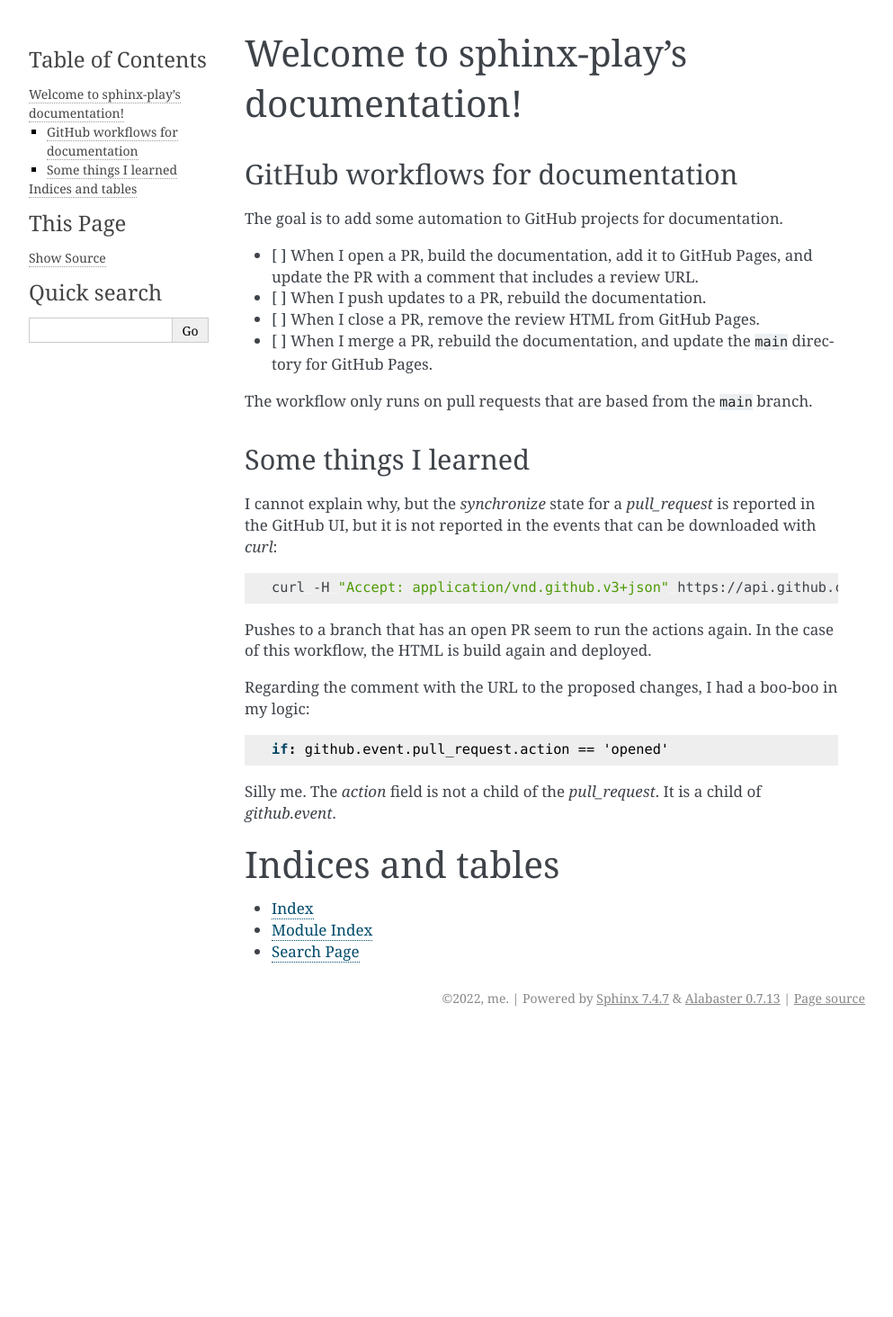
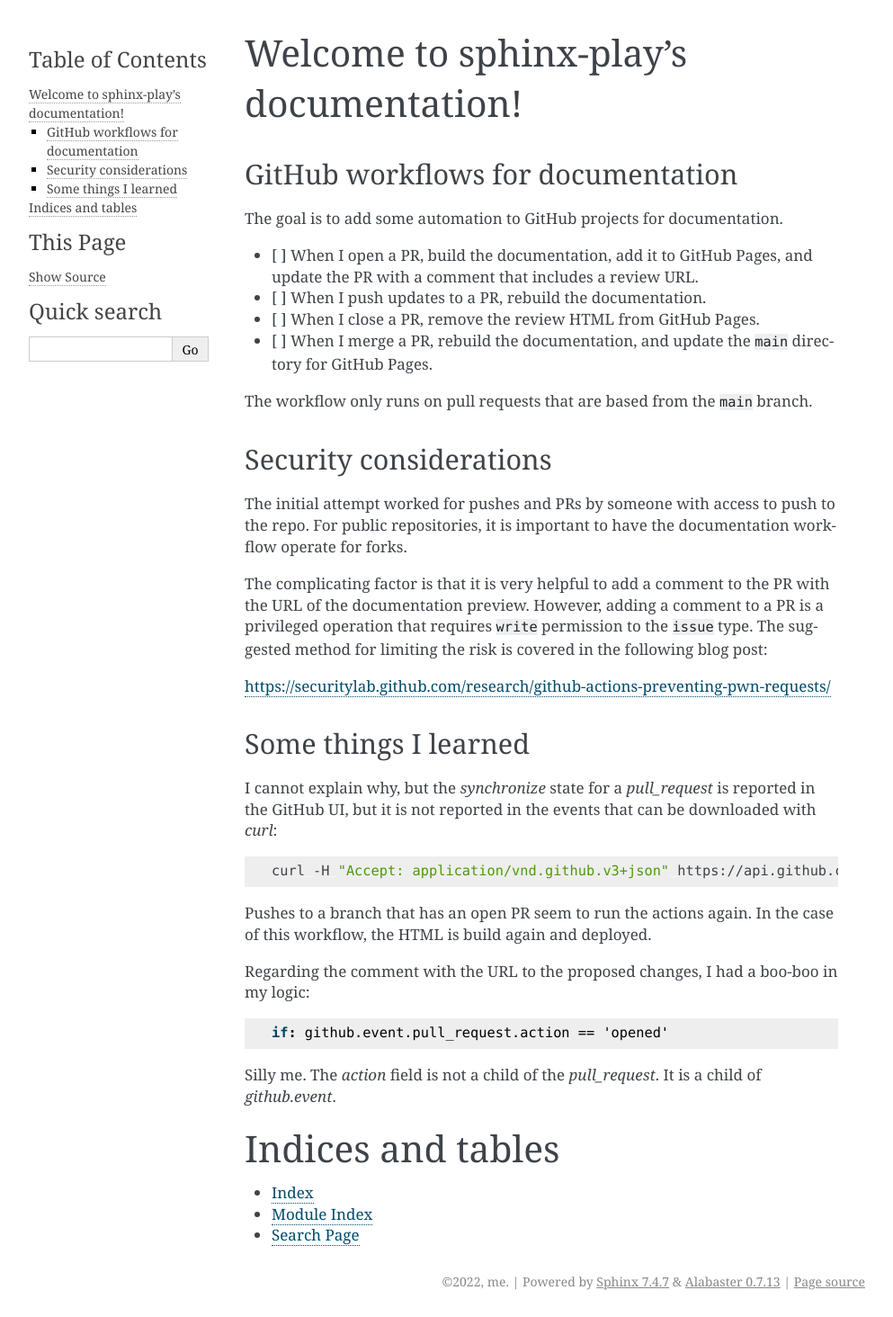
Before and after one commit to mikemckiernan/sphinx-play, a Sphinx documentation site: the page built from docs/source/index.rst, in a window 1280 px wide. Shown: the whole page at 90% size, without its empty margins (148-1141 px from the left). Built offline with Sphinx 7.4.7, drawn with Linux system fonts in a browser that asks for light colours; before the commit the page ends 1149 px from its top, so only the background shows below that.

Commit message:
Add information about security

```diff
--- a/docs/source/index.rst
+++ b/docs/source/index.rst
@@ -24,6 +24,20 @@ The goal is to add some automation to GitHub projects for documentation.
 - [ ] When I merge a PR, rebuild the documentation, and update the ``main`` directory for GitHub Pages.
 
 The workflow only runs on pull requests that are based from the ``main`` branch.
+
+
+Security considerations
+-----------------------
+
+The initial attempt worked for pushes and PRs by someone with access to push to the repo.
+For public repositories, it is important to have the documentation workflow operate for forks.
+
+The complicating factor is that it is very helpful to add a comment to the PR with the URL
+of the documentation preview.
+However, adding a comment to a PR is a privileged operation that requires ``write`` permission to the ``issue`` type.
+The suggested method for limiting the risk is covered in the following blog post:
+
+https://securitylab.github.com/research/github-actions-preventing-pwn-requests/
 
 
 Some things I learned
```
